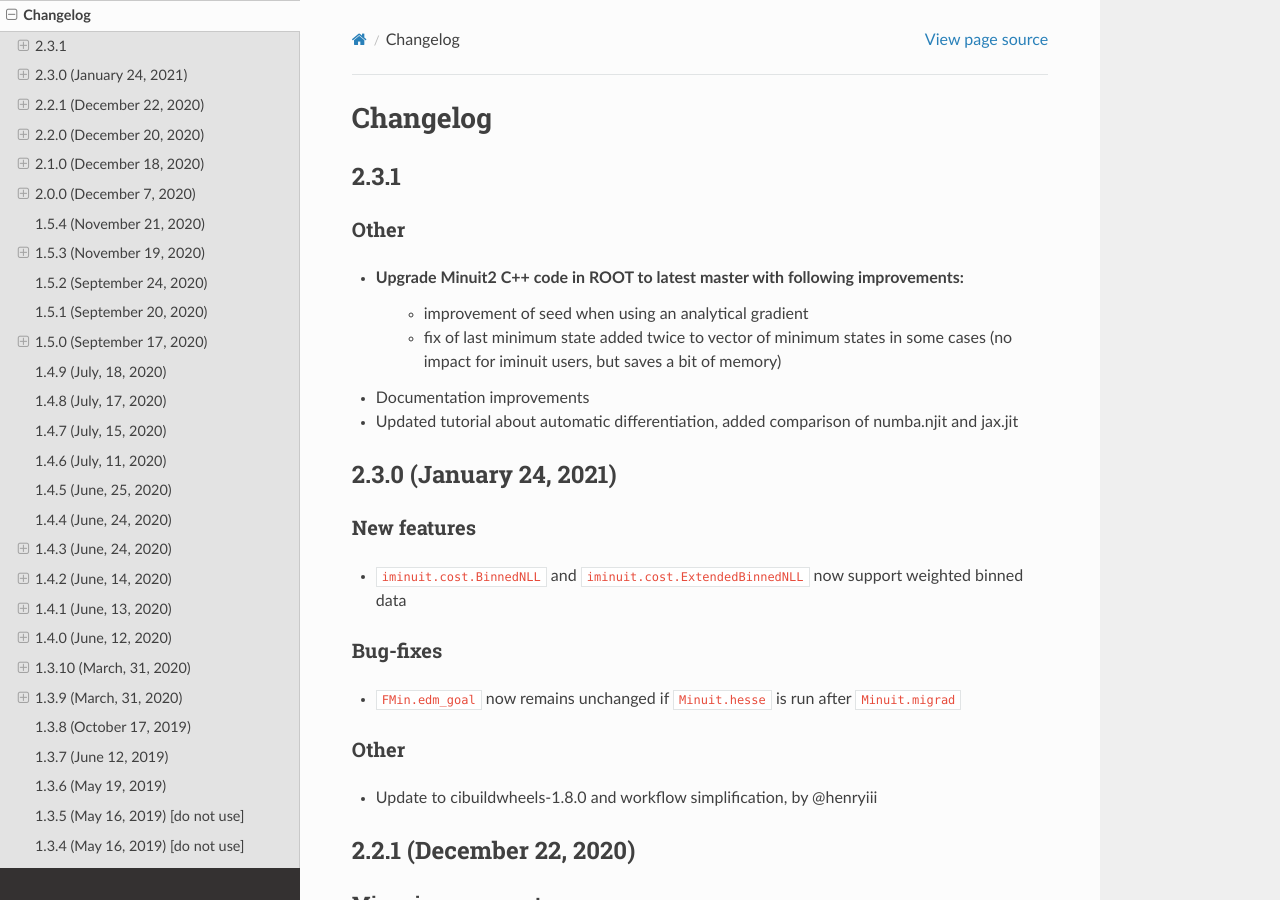
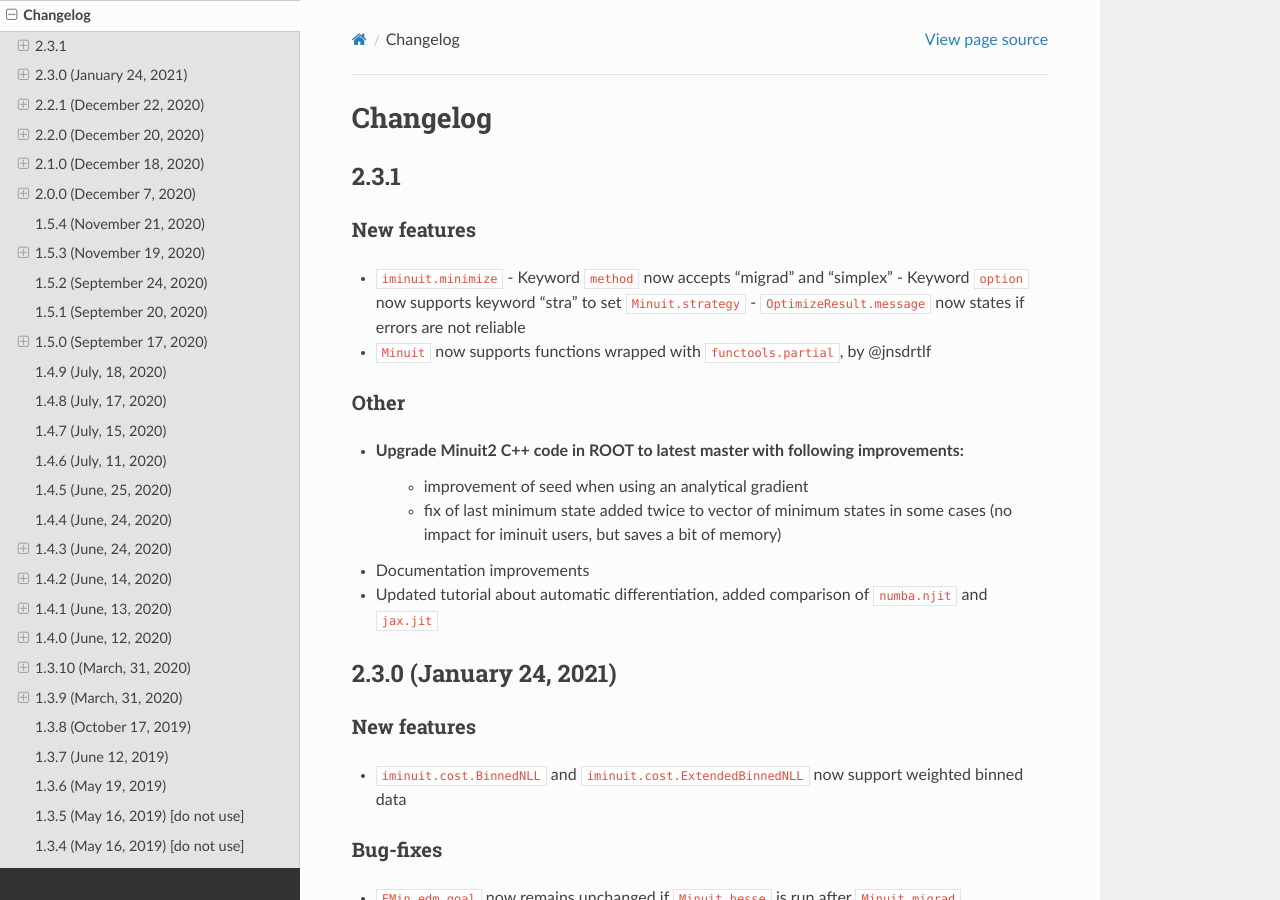
Before and after one commit to scikit-hep/iminuit, a Sphinx documentation site: the page built from doc/changelog.rst, in a window 1280 px wide and 900 px high. Built offline with Sphinx 7.4.7 and the Read the Docs theme 2.0.0, drawn with Linux system fonts in a browser that asks for light colours.

Commit message:
fill changelog

```diff
--- a/doc/changelog.rst
+++ b/doc/changelog.rst
@@ -8,6 +8,14 @@ Changelog
 2.3.1
 -----
 
+New features
+~~~~~~~~~~~~
+- ``iminuit.minimize``
+  - Keyword ``method`` now accepts "migrad" and "simplex"
+  - Keyword ``option`` now supports keyword "stra" to set ``Minuit.strategy``
+  - ``OptimizeResult.message`` now states if errors are not reliable
+- ``Minuit`` now supports functions wrapped with ``functools.partial``, by @jnsdrtlf
+
 Other
 ~~~~~
 - Upgrade Minuit2 C++ code in ROOT to latest master with following improvements:
@@ -15,8 +23,8 @@ Other
    - fix of last minimum state added twice to vector of minimum states in some cases
      (no impact for iminuit users, but saves a bit of memory)
 - Documentation improvements
-- Updated tutorial about automatic differentiation, added comparison of numba.njit
-  and jax.jit
+- Updated tutorial about automatic differentiation, added comparison of ``numba.njit``
+  and ``jax.jit``
 
 2.3.0 (January 24, 2021)
 ------------------------
```
